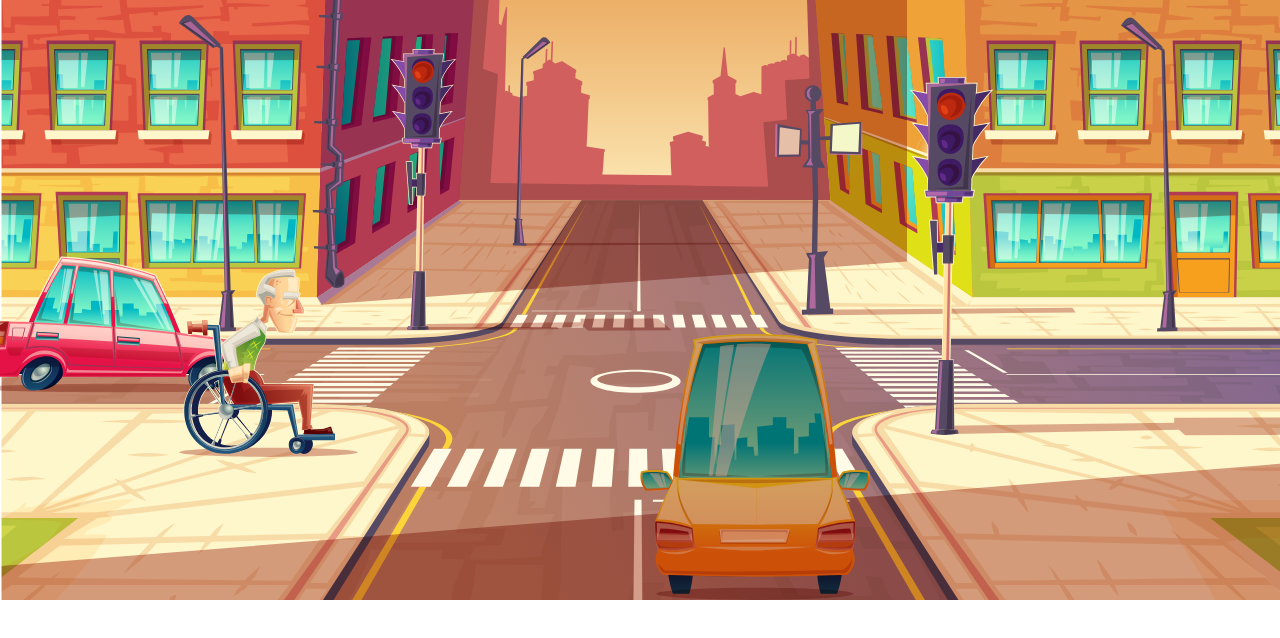
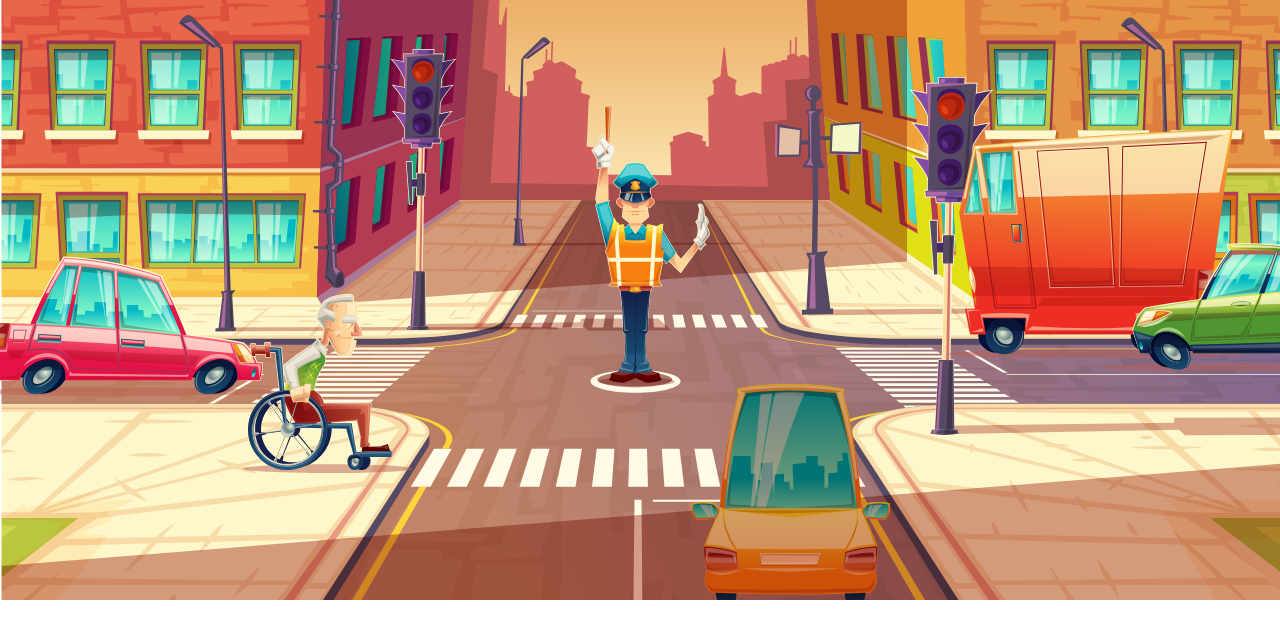
Before and after one commit to amirrr1987/traffic, a Vue app: page / in a window 1280 px wide. Shown: the top 638 px of the page. Built offline with nearby package versions, Linux system fonts and the light colour scheme.

Commit message:
fix: Props
- fix all portions
- fix all colors
- fix all z-index
- use props in headers

```diff
--- a/src/components/TheGreenCar.vue
+++ b/src/components/TheGreenCar.vue
@@ -1,5 +1,5 @@
 <template>
-<svg viewBox="0 0 396 191" class="green-car" :style="`left:${leftPosition}; top: ${topPosition}; height: ${heightSize} `">
+<svg viewBox="0 0 396 191" class="green-car absolute" :style="`left:${leftPosition}; top: ${topPosition}; height: ${heightSize}; z-index: ${zIndex}`">
 	<title>The Green Car</title>
 	<defs>
 		<linearGradient id="geenCar1" x1="279.8" y1="140.1" x2="279.8" y2="189.8" gradientUnits="userSpaceOnUse">
@@ -175,6 +175,7 @@
   topPosition: String,
   leftPosition: String,
   heightSize: String,
+  zIndex: String,
 })
 </script>
 	<style>
--- a/src/components/TheHeader.vue
+++ b/src/components/TheHeader.vue
@@ -1,5 +1,7 @@
 <template>
-  <header class="header bg-center bg-cover relative overflow-hidden w-full aspect-[16/7.5]">
+  <header
+    class="header bg-center bg-cover relative overflow-hidden w-full aspect-[16/7.5]"
+  >
     <TrafficLight
       :redStatus="true"
       :yellowStatus="false"
@@ -16,9 +18,37 @@
       topPosition="6vw"
       heightSize="28vw"
     />
-    <TheRedCar class="w-[23vw] absolute left-[-2vw] top-[20vw]" />
-    <TheOrangeCar class="absolute w-[18vw] h-min left-[50vw] bottom-[0vw]" />
-    <TheOldMan class="w-[14vw] absolute left-[14vw] top-[21vw]" />
+    <TheRedCar
+      leftPosition="-2vw"
+      topPosition="20vw"
+      heightSize="11vw"
+      zIndex="0"
+    />
+    <TheOrangeCar
+      leftPosition="54vw"
+      topPosition="30vw"
+      heightSize="18vw"
+      zIndex="0"
+    />
+    <TheOldMan
+      leftPosition="19vw"
+      topPosition="23vw"
+      heightSize="14vw"
+      zIndex="0"
+    />
+    <ThePoliceman leftPosition="46.2vw" topPosition="8.2vw" heightSize="22vw" />
+    <TheVan
+      leftPosition="74vw"
+      topPosition="10vw"
+      heightSize="18vw"
+      zIndex="0"
+    />
+    <TheGreenCar
+      leftPosition="86vw"
+      topPosition="19vw"
+      heightSize="10vw"
+      zIndex="0"
+    />
   </header>
 </template>
 <script setup lang="ts">
@@ -26,6 +56,9 @@ import TrafficLight from "./TrafficLight.vue";
 import TheRedCar from "./TheRedCar.vue";
 import TheOrangeCar from "./TheOrangeCar.vue";
 import TheOldMan from "./TheOldMan.vue";
+import ThePoliceman from "./ThePolice.vue";
+import TheVan from "./TheVan.vue";
+import TheGreenCar from "./TheGreenCar.vue";
 </script>
 <style>
 .header {
--- a/src/components/TheOldMan.vue
+++ b/src/components/TheOldMan.vue
@@ -1,5 +1,5 @@
 <template>
-<svg viewBox="0 0 240 252" class="old-man" :style="`left:${leftPosition}; top: ${topPosition}; height: ${heightSize} `">
+<svg viewBox="0 0 240 252" class="old-man absolute" :style="`left:${leftPosition}; top: ${topPosition}; height: ${heightSize}; z-index: ${zIndex}`">
 	<title>The Old Man</title>
 	<defs>
 		<linearGradient id="oldMan1" x1="26.1" y1="134.8" x2="94.7" y2="58.1" gradientUnits="userSpaceOnUse">
@@ -275,6 +275,7 @@
   topPosition: String,
   leftPosition: String,
   heightSize: String,
+  zIndex: String,
 })
 </script>
 	<style>
--- a/src/components/TheOrangeCar.vue
+++ b/src/components/TheOrangeCar.vue
@@ -1,5 +1,5 @@
 <template>
-<svg viewBox="0 0 240 277" class="orange-car" :style="`left:${leftPosition}; top: ${topPosition}; height: ${heightSize} `">
+<svg viewBox="0 0 240 277" class="orange-car absolute" :style="`left:${leftPosition}; top: ${topPosition}; height: ${heightSize} ; z-index: ${zIndex}`">
 	<title>The Orange Car</title>
 	<defs>
 		<linearGradient id="orangeCar1" x1="39" y1="140.9" x2="39" y2="162.8" gradientUnits="userSpaceOnUse">
@@ -141,6 +141,7 @@
   topPosition: String,
   leftPosition: String,
   heightSize: String,
+  zIndex: String,
 })
 </script>
 	<style>
--- a/src/components/ThePolice.vue
+++ b/src/components/ThePolice.vue
@@ -1,5 +1,5 @@
 <template>
-<svg viewBox="0 0 162 384" class="police absolute" :style="`left:${leftPosition}; top: ${topPosition}; height: ${heightSize} `" >
+<svg viewBox="0 0 162 384" class="police absolute" :style="`left:${leftPosition}; top: ${topPosition}; height: ${heightSize}; z-index: ${zIndex}`">
 	<title>The Police</title>
 	<defs>
 		<linearGradient id="police1" x1="64.5" y1="174.6" x2="102.1" y2="157.9" gradientUnits="userSpaceOnUse">
@@ -195,6 +195,7 @@
   topPosition: String,
   leftPosition: String,
   heightSize: String,
+  zIndex: String,
 })
 </script>
 	<style>
--- a/src/components/TheRedCar.vue
+++ b/src/components/TheRedCar.vue
@@ -1,5 +1,5 @@
 <template>
-<svg viewBox="0 0 413 192" class="red-car" :style="`left:${leftPosition}; top: ${topPosition}; height: ${heightSize} `" >
+<svg viewBox="0 0 413 192" class="red-car absolute" :style="`left:${leftPosition}; top: ${topPosition}; height: ${heightSize}; z-index: ${zIndex}`">
 	<title>The Red Car</title>
 	<defs>
 		<linearGradient id="redCar1" x1="123.7" y1="140.7" x2="123.7" y2="189.2" gradientUnits="userSpaceOnUse">
@@ -177,6 +177,7 @@
   topPosition: String,
   leftPosition: String,
   heightSize: String,
+  zIndex: String,
 })
 </script>
 	<style>
--- a/src/components/TheVan.vue
+++ b/src/components/TheVan.vue
@@ -1,5 +1,5 @@
 <template>
-<svg viewBox="0 0 351 275" class="van" :style="`left:${leftPosition}; top: ${topPosition}; height: ${heightSize} `" >
+<svg viewBox="0 0 351 275" class="van absolute" :style="`left:${leftPosition}; top: ${topPosition}; height: ${heightSize}; z-index: ${zIndex}`" >
 	<title>The Van</title>
 	<defs>
 		<linearGradient id="van1" x1="48.5" y1="228.6" x2="31.8" y2="270.6" gradientUnits="userSpaceOnUse">
@@ -171,6 +171,7 @@
   topPosition: String,
   leftPosition: String,
   heightSize: String,
+  zIndex: String,
 })
 </script>
 	<style>
```
Also changed, not shown: src/components/TrafficLight.vue (+2 -1 lines).
